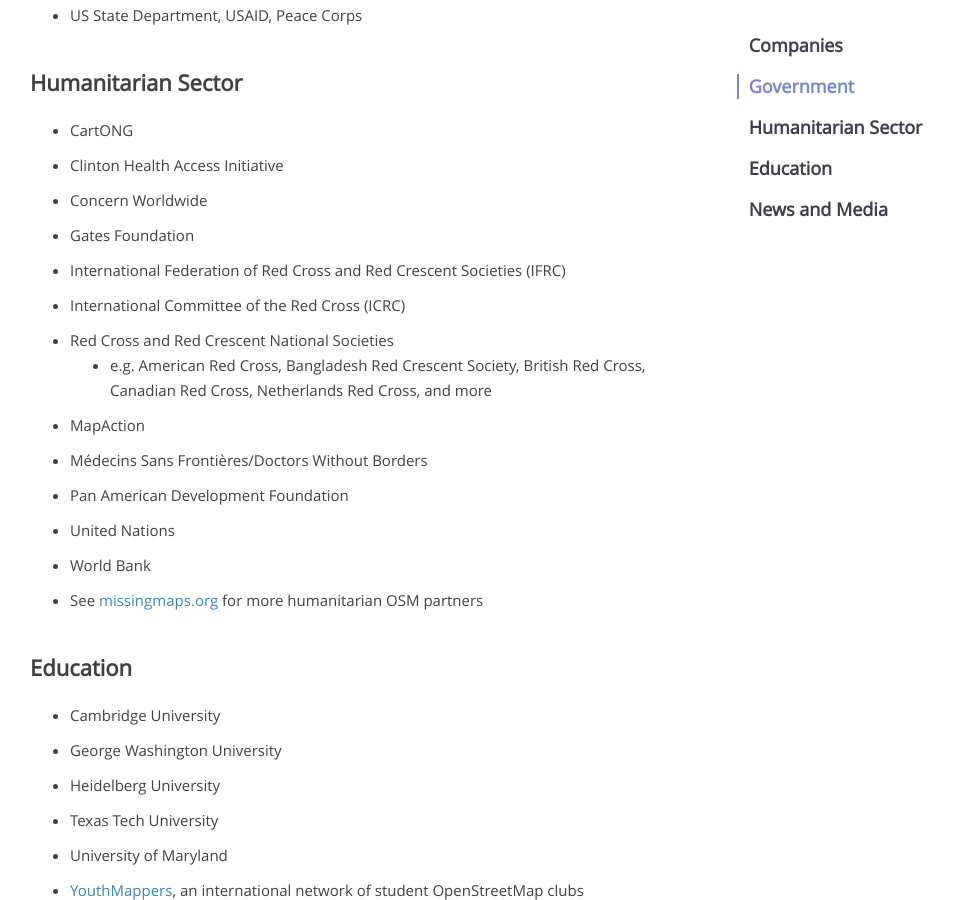
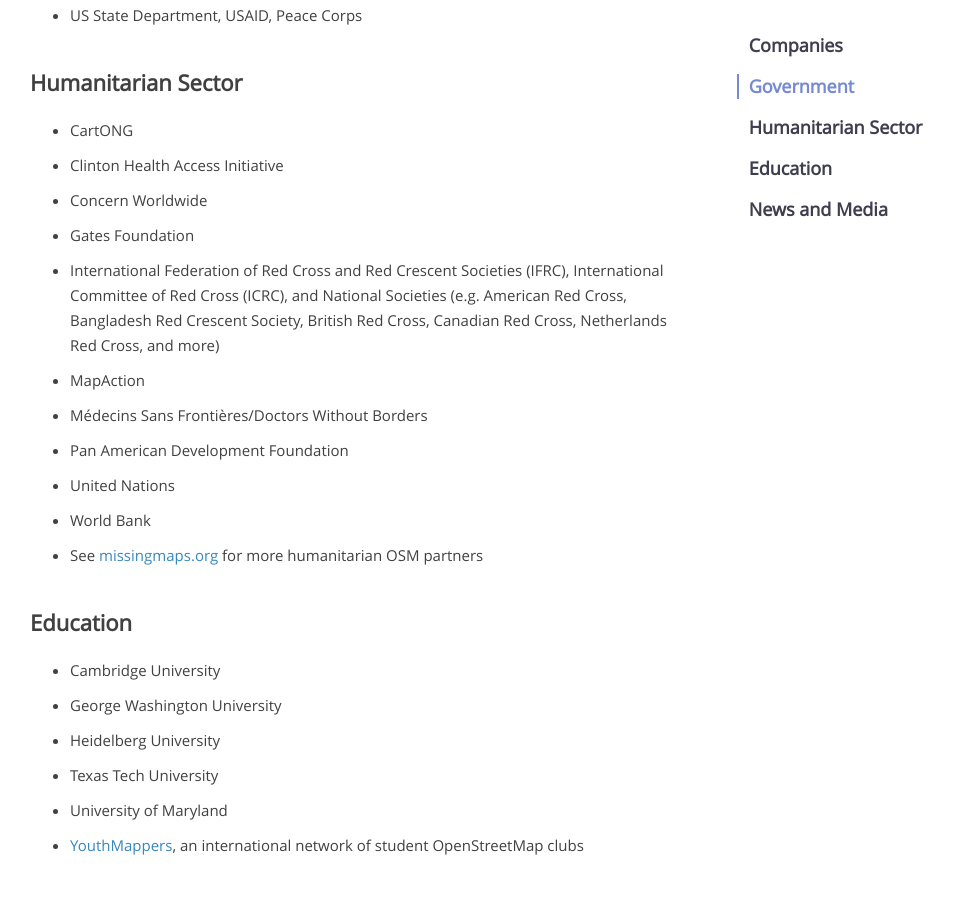
Before and after one commit to osmfoundation/welcome-mat, a Jekyll site: the page built from about-osm-community/_posts/0000-01-04-consumers.md, in a window 1280 px wide and 900 px high, scrolled down 2293 px. Shown: the whole window, without its empty margins (110-1064 px from the left). Built offline with Jekyll 4.4.1, drawn with Linux system fonts in a browser that asks for light colours; some web fonts are replaced.

Commit message:
condense RCRC to 1 bullet point

```diff
--- a/about-osm-community/_posts/0000-01-04-consumers.md
+++ b/about-osm-community/_posts/0000-01-04-consumers.md
@@ -62,10 +62,7 @@
 * Clinton Health Access Initiative
 * Concern Worldwide
 * Gates Foundation
-* International Federation of Red Cross and Red Crescent Societies (IFRC)
-* International Committee of the Red Cross (ICRC)
-* Red Cross and Red Crescent National Societies
-  * e.g. American Red Cross, Bangladesh Red Crescent Society, British Red Cross, Canadian Red Cross, Netherlands Red Cross, and more
+* International Federation of Red Cross and Red Crescent Societies (IFRC), International Committee of Red Cross (ICRC), and National Societies (e.g. American Red Cross, Bangladesh Red Crescent Society, British Red Cross, Canadian Red Cross, Netherlands Red Cross, and more)
 * MapAction
 * Médecins Sans Frontières/Doctors Without Borders
 * Pan American Development Foundation
```
